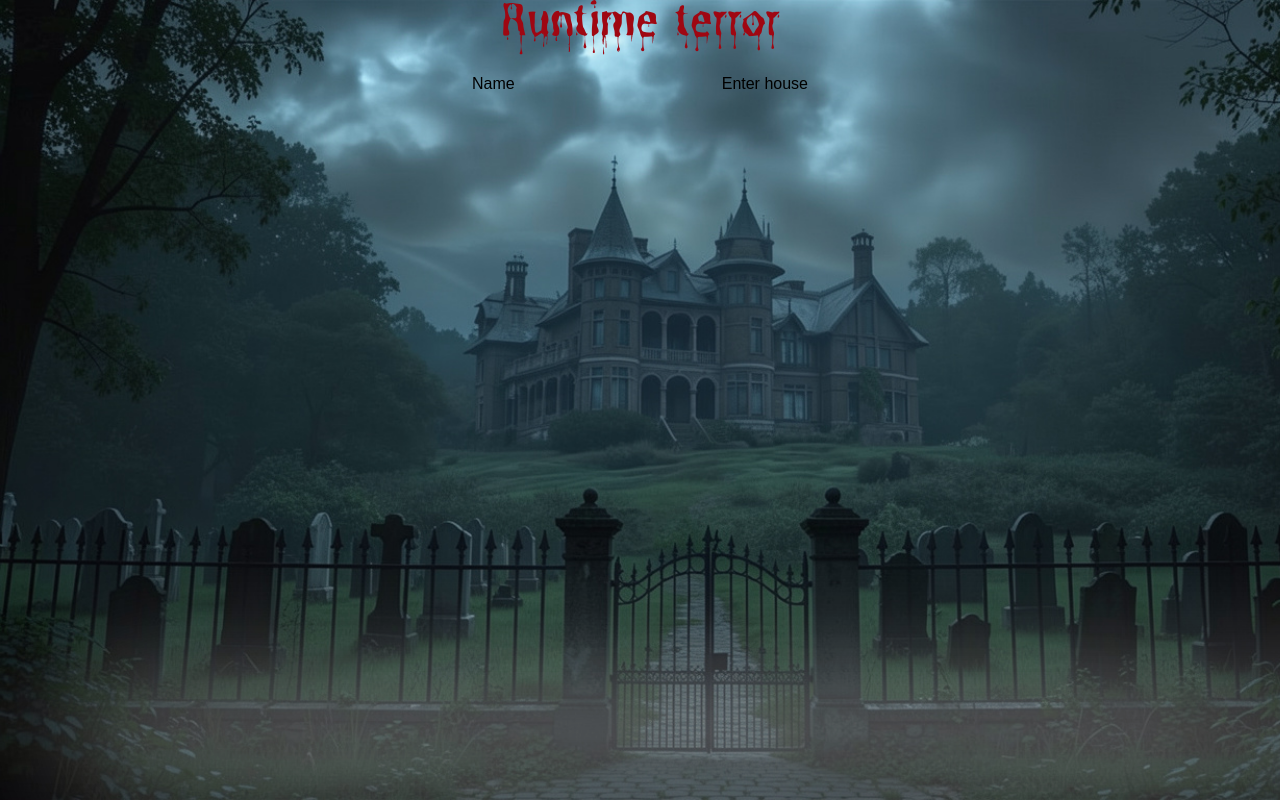
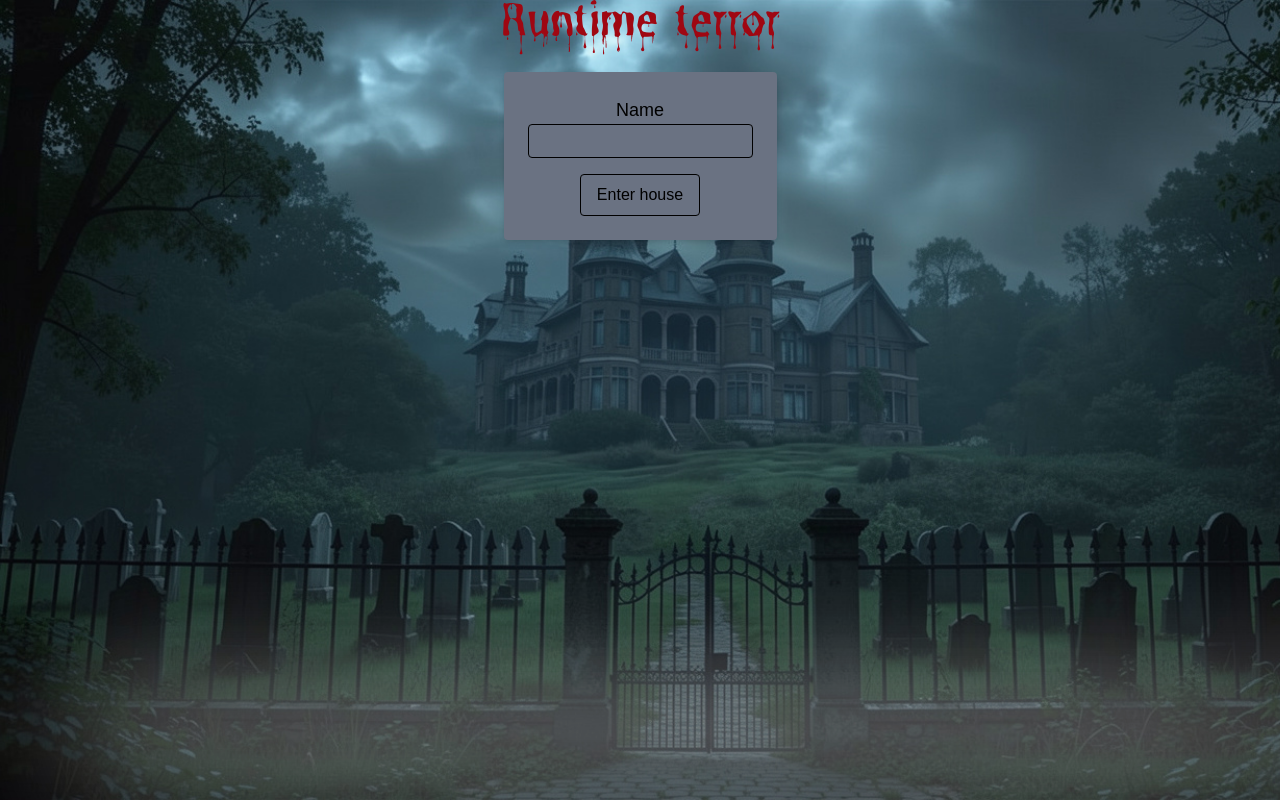
Before and after one commit to mariefarnstrom/runtime-terror, a Next.js app: page / in a window 1280 px wide. Built offline with nearby package versions, Linux system fonts and the light colour scheme.

Commit message:
Enterform now fetches mpcked route

```diff
--- a/src/app/page.tsx
+++ b/src/app/page.tsx
@@ -1,3 +1,5 @@
+'use client'
+
 import EnterForm from "@/components/home-page/enter-form";
 import Fog from "@/components/effects/Fog";
 import { ApiError } from "@/types/errors";
@@ -6,7 +8,7 @@ import { PaymentResponse } from "@/types/index";
 import { useState } from "react";
 
 export default function Home() {
-    const [error, setError] = useState<ApiError | null>(null)
+  const [error, setError] = useState<ApiError | null>(null)
 
   const handlePayment = async () => {
     setError(null)
@@ -40,7 +42,7 @@ export default function Home() {
       {/* Content — top layer */}
       <div className="relative z-10 flex flex-col w-full items-center">
         <h1 className="text-red-800 text-5xl leading-normal">Runtime terror</h1>
-        <EnterForm />
+        <EnterForm onSubmit={handlePayment} />
       </div>
     </div>
   );
--- a/src/components/home-page/enter-form.tsx
+++ b/src/components/home-page/enter-form.tsx
@@ -1,15 +1,29 @@
 "use client";
 
-export default function EnterForm() {
+type EnterFormProps = {
+  onSubmit: (name: string) => void
+}
+
+export default function EnterForm({ onSubmit }: EnterFormProps) {
   return (
     <form
       onSubmit={(e) => {
         e.preventDefault();
+        const formData = new FormData(e.currentTarget as HTMLFormElement);
+        const name = formData.get("name") as string;
+        onSubmit(name);
       }}
+      className="bg-gray-500 bg-opacity-50 p-6 rounded shadow-md flex flex-col items-center"
     >
-      <label htmlFor="1">Name</label>
-      <input id="1" type="text" />
-      <button type="submit">Enter house</button>
+      <label htmlFor="name"
+      className="text-lg"
+      >Name</label>
+      <input id="name" type="text" required name="name"
+      className="border border-black rounded px-2 py-1 mb-4 focus:ring-2 focus:ring-red-700 focus:outline-none transition"
+      />
+      <button type="submit"
+      className="border border-black rounded px-4 py-2 hover:bg-red-700 hover:text-white transition"
+      >Enter house</button>
     </form>
   );
 }
```
